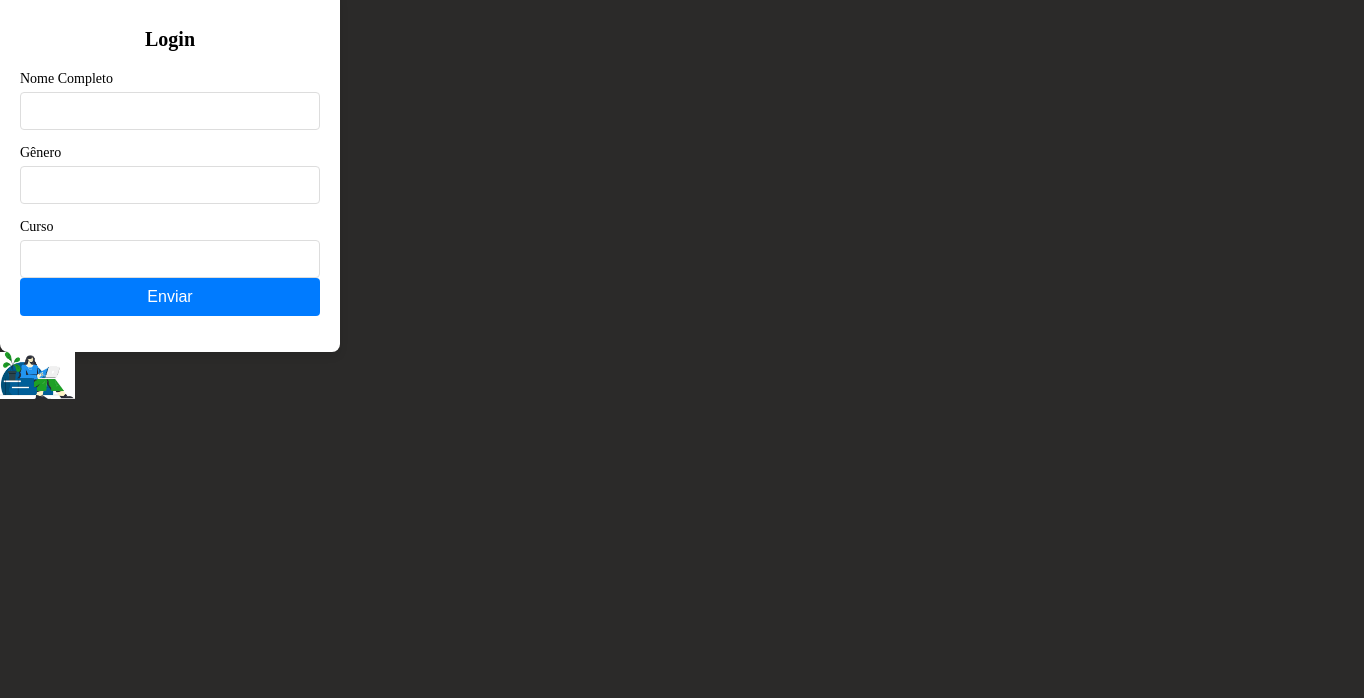
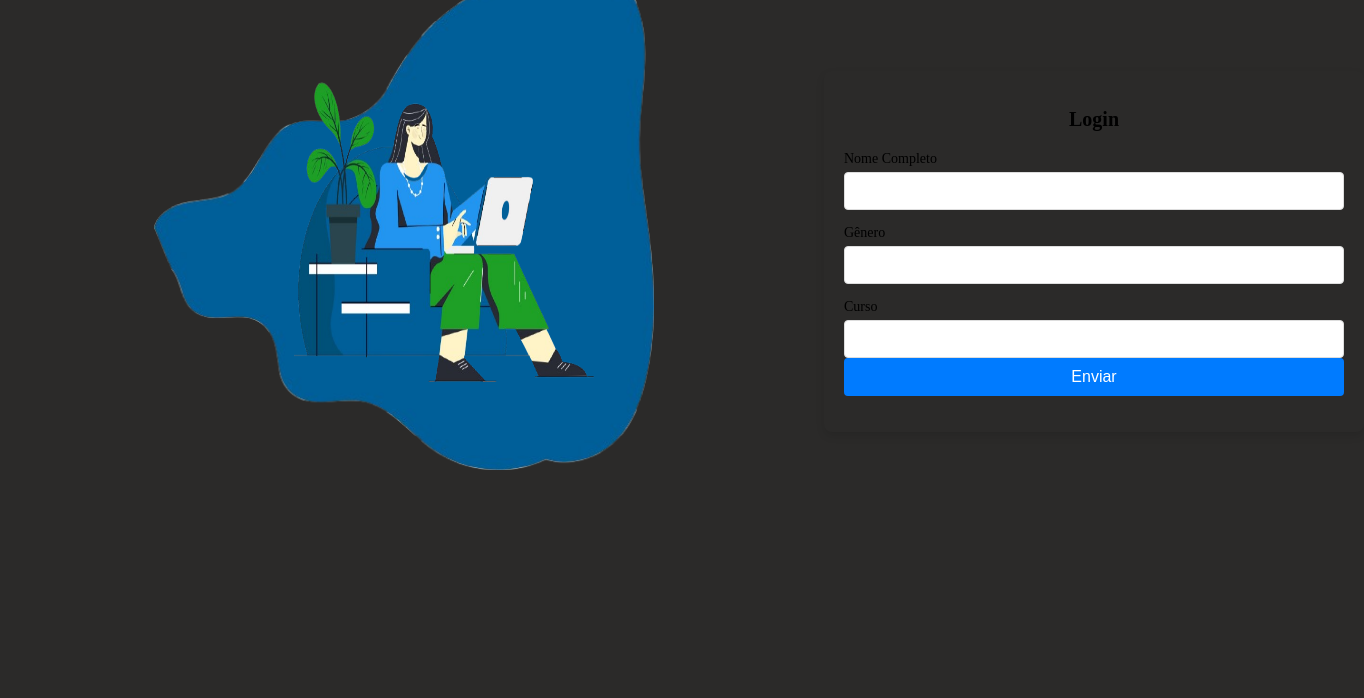
Before and after one commit to Nessa92130377/IFTO_WEB, a plain HTML site: page login.html in a window 1280 px wide. Shown: the part 102-800 px from the top of the page, 1364 px wide, since content can reach past the window. Drawn offline with Linux system fonts and the light colour scheme.

Commit message:
eva e davi
raivaaa desse login

```diff
--- a/login.html
+++ b/login.html
@@ -50,7 +50,11 @@
         </div>
 
         <div class="row">
-            <img width="75px" src="img/mulher.jpeg" alt=""/>
+            <img width="300px" height="300px" src="img/mulher.png" alt=""/>
+        </div>
+
+        <div class="fundo">
+            <img width="500px" height="500px" src="img/fundoazul.png" alt=""/>
         </div>
     </main>
 
--- a/styles/styles.css
+++ b/styles/styles.css
@@ -70,11 +70,16 @@ header {
 }
 
 .login-container {
-    background: #fff;
+
+    background-color: rgba(255, 255, 255, 0);
     padding: 20px;
     border-radius: 8px;
     box-shadow: 0 4px 8px rgba(0, 0, 0, 0.1);
-    width: 300px;
+    width: 500px;
+    margin-left: 103ch;
+    margin-top: 10ch;
+
+
 
 }
 
@@ -173,3 +178,21 @@ button:hover {
 
 
 }
+.row {
+    position: absolute;
+    top: 23%;
+    left: 23%;
+    z-index: 2;
+
+
+}
+
+.fundo {
+    position: absolute;
+    top: 9%;
+    left: 12%;
+    z-index: 1;
+    width: 100%;
+    height: auto;
+
+}
```
Also changed, not shown: img/fundo azul.jpeg (deleted), img/fundoazul.png (added), img/mulher.jpeg (deleted), img/mulher.png (added).
